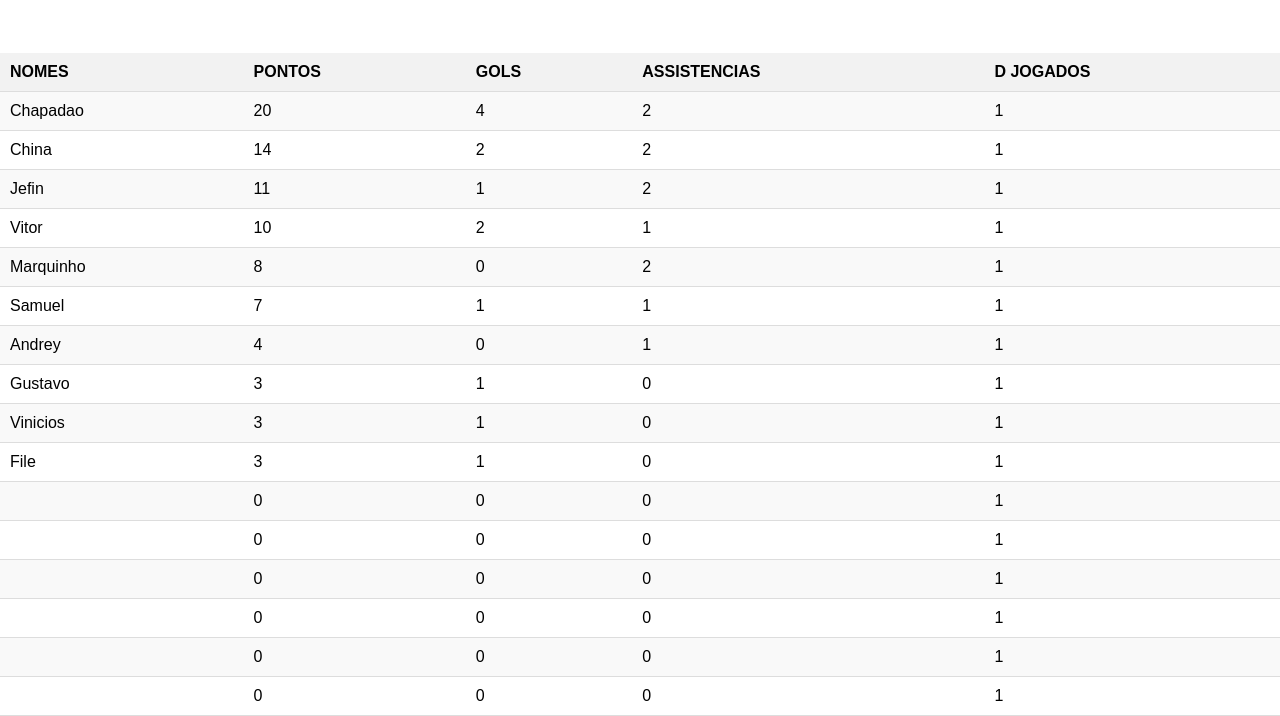
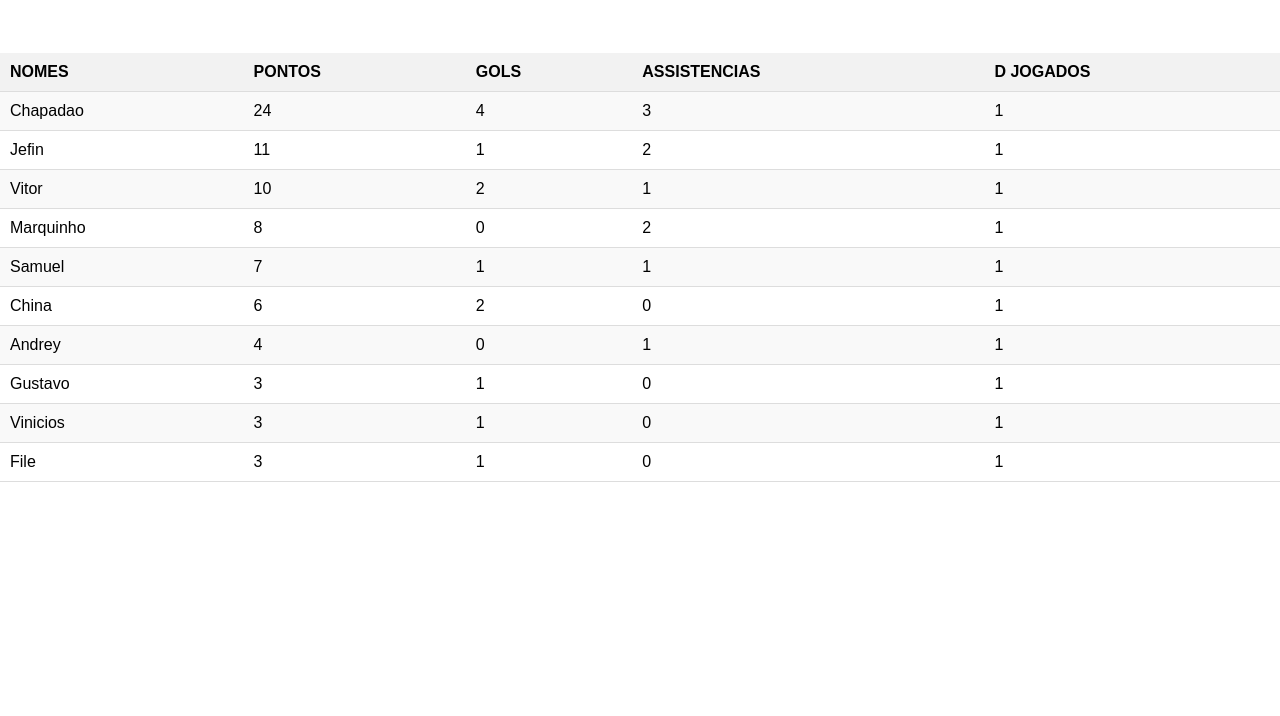
Before and after one commit to Dreyz7/CRIAS, a plain HTML site: page index.html in a window 1280 px wide. Shown: the part 113-829 px from the top of the page. After the commit the page ends 800 px from the top, so only its background shows below. Drawn offline with Linux system fonts and the light colour scheme.

Commit message:
Update index.html

```diff
--- a/index.html
+++ b/index.html
@@ -118,22 +118,17 @@
         }
 
         // Adicione jogadores chamando a função "adicionarJogador(nome, gols, assistencias, diasJogados)"
-        adicionarJogador("China", 2, 2, 1);
+        adicionarJogador("China", 2, 0, 1);
         adicionarJogador("Andrey", 0, 1, 1);
          adicionarJogador("Vitor", 2, 1, 1);
         adicionarJogador("Gustavo", 1, 0, 1);
         adicionarJogador("Jefin", 1, 2, 1);
-        adicionarJogador("Chapadao", 4, 2, 1);
+        adicionarJogador("Chapadao", 4, 3, 1);
          adicionarJogador("Marquinho", 0, 2, 1);
         adicionarJogador("Vinicios", 1, 0, 1);
          adicionarJogador("File", 1, 0, 1);
         adicionarJogador("Samuel", 1, 1, 1);
-         adicionarJogador("", 0, 0, 1);
-        adicionarJogador("", 0, 0, 1);
-        adicionarJogador("", 0, 0, 1);
-        adicionarJogador("", 0, 0, 1);
-         adicionarJogador("", 0, 0, 1);
-        adicionarJogador("", 0, 0, 1);
+
         // Adicione mais jogadores conforme necessário
     </script>
 </body>
```
